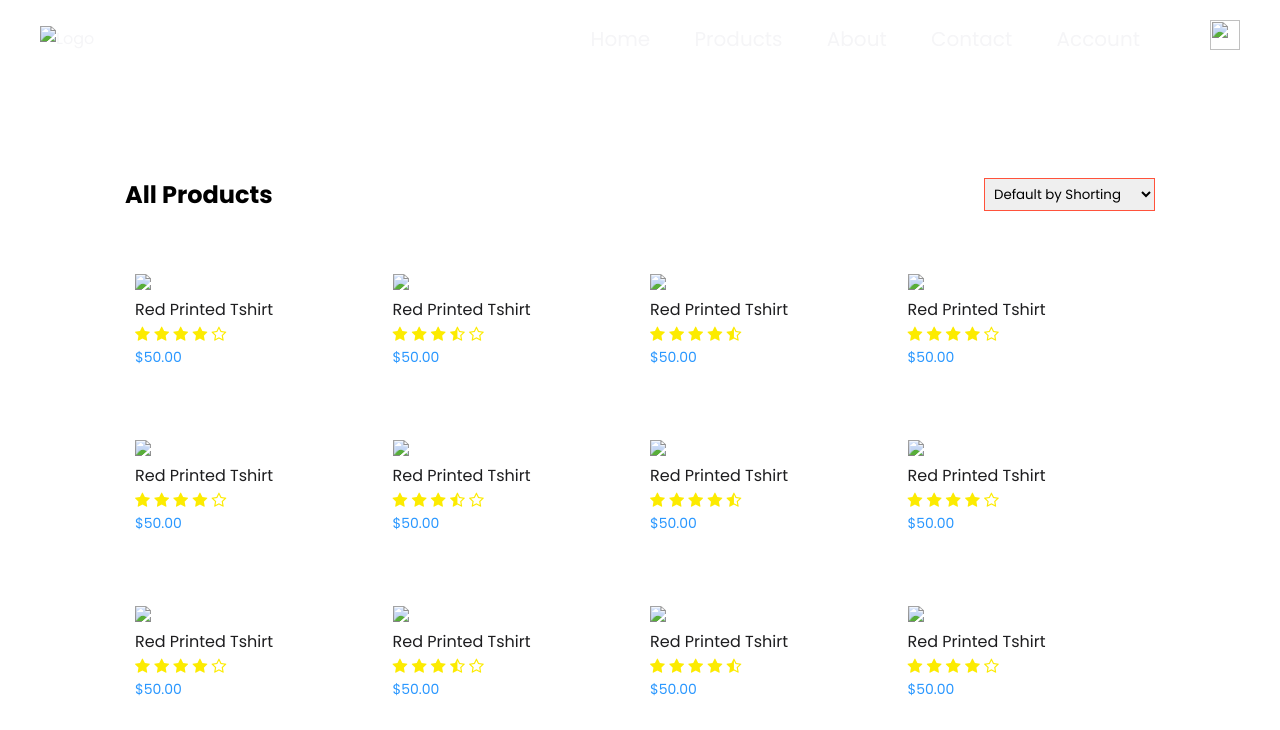
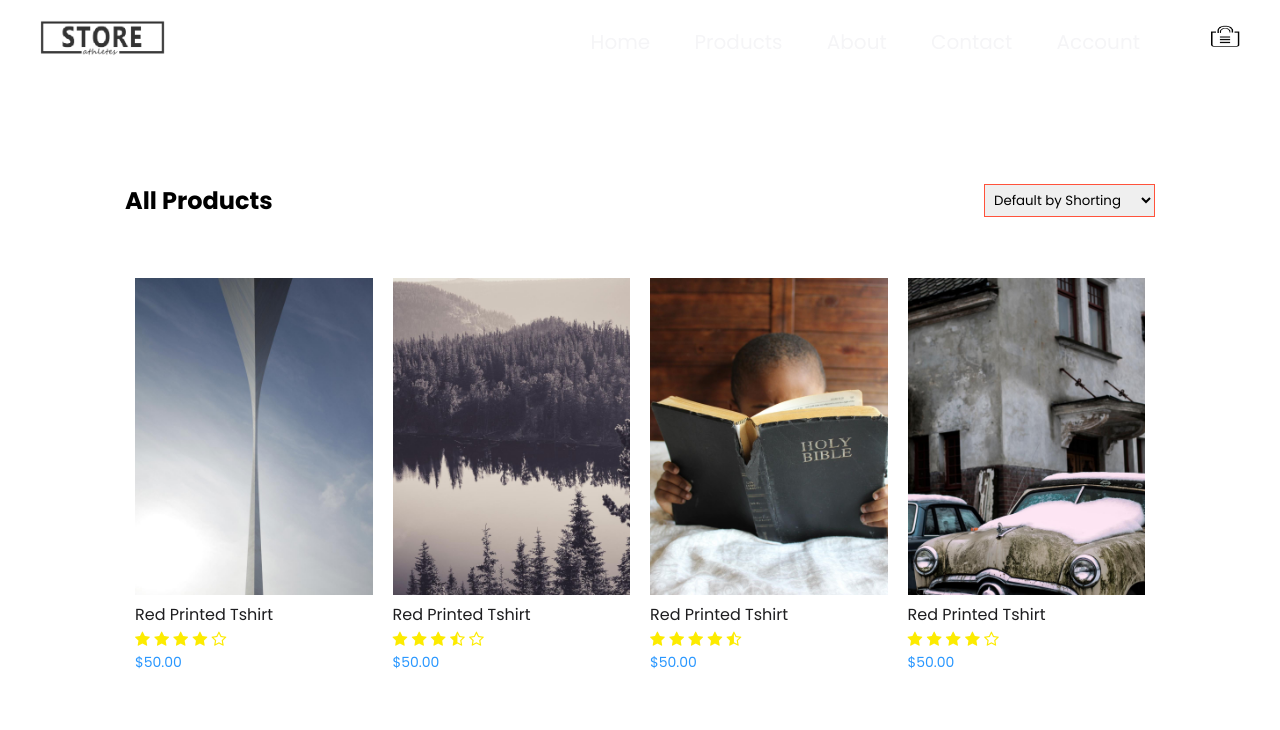
Before and after one commit to Celsocag/eComerce-portifolio, a website: page Public/products.html in a window 1280 px wide. Shown: the top 730 px of the page. Drawn offline with Linux system fonts and the light colour scheme.

Commit message:
My first commit

```diff
--- a/Public/products.html
+++ b/Public/products.html
@@ -15,7 +15,7 @@
     <div class="container">
         <div class="navbar">
             <div class="logo">
-              <a href="index.html"><img src="./assets/images/logo.png" alt="Logo" width="125px"></a>
+              <a href="index.html"><img src="./img/logo.png" alt="Logo" width="125px"></a>
             </div>
             <nav>
               <ul id="MenuItems">
@@ -26,8 +26,8 @@
                 <li><a href="account.html">Account</a></li>
               </ul>
             </nav>
-            <a href="cart.html"><img src="./assets/images/cart.png" width="30px" height="30px"></a>
-            <img src="./assets/images/menu.png" class="menu-icon" onclick="menutoggle()">
+            <a href="cart.html"><img src="./img/cart.png" width="30px" height="30px"></a>
+            <img src="./img/menu.png" class="menu-icon" onclick="menutoggle()">
           </div>
     </div>
     </div>
@@ -48,7 +48,7 @@
 
         <div class="row">
             <div class="col-4">
-                <img src="./assets/images/product-1.jpg">
+                <img src="./img/product-1.jpg">
                 <h4>Red Printed Tshirt</h4>
                 <div class="rating">
                     <i class="fa fa-star"></i>
@@ -60,7 +60,7 @@
                 <p>$50.00</p>
             </div>
             <div class="col-4">
-                <img src="./assets/images/product-2.jpg">
+                <img src="./img/product-2.jpg">
                 <h4>Red Printed Tshirt</h4>
                 <div class="rating">
                     <i class="fa fa-star"></i>
@@ -72,7 +72,7 @@
                 <p>$50.00</p>
             </div>
             <div class="col-4">
-                <img src="./assets/images/product-3.jpg">
+                <img src="./img/product-3.jpg">
                 <h4>Red Printed Tshirt</h4>
                 <div class="rating">
                     <i class="fa fa-star"></i>
@@ -84,7 +84,7 @@
                 <p>$50.00</p>
             </div>
             <div class="col-4">
-                <img src="./assets/images/product-4.jpg">
+                <img src="./img/product-4.jpg">
                 <h4>Red Printed Tshirt</h4>
                 <div class="rating">
                     <i class="fa fa-star"></i>
@@ -98,7 +98,7 @@
         </div>
         <div class="row">
             <div class="col-4">
-                <img src="./assets/images/product-5.jpg">
+                <img src="./img/product-5.jpg">
                 <h4>Red Printed Tshirt</h4>
                 <div class="rating">
                     <i class="fa fa-star"></i>
@@ -110,7 +110,7 @@
                 <p>$50.00</p>
             </div>
             <div class="col-4">
-                <img src="./assets/images/product-6.jpg">
+                <img src="./img/product-6.jpg">
                 <h4>Red Printed Tshirt</h4>
                 <div class="rating">
                     <i class="fa fa-star"></i>
@@ -122,7 +122,7 @@
                 <p>$50.00</p>
             </div>
             <div class="col-4">
-                <img src="./assets/images/product-7.jpg">
+                <img src="./img/product-7.jpg">
                 <h4>Red Printed Tshirt</h4>
                 <div class="rating">
                     <i class="fa fa-star"></i>
@@ -134,7 +134,7 @@
                 <p>$50.00</p>
             </div>
             <div class="col-4">
-                <img src="./assets/images/product-8.jpg">
+                <img src="./img/product-8.jpg">
                 <h4>Red Printed Tshirt</h4>
                 <div class="rating">
                     <i class="fa fa-star"></i>
@@ -148,7 +148,7 @@
         </div>
         <div class="row">
             <div class="col-4">
-                <img src="./assets/images/product-9.jpg">
+                <img src="./img/product-9.jpg">
                 <h4>Red Printed Tshirt</h4>
                 <div class="rating">
                     <i class="fa fa-star"></i>
@@ -160,7 +160,7 @@
                 <p>$50.00</p>
             </div>
             <div class="col-4">
-                <img src="./assets/images/product-10.jpg">
+                <img src="./img/product-10.jpg">
                 <h4>Red Printed Tshirt</h4>
                 <div class="rating">
                     <i class="fa fa-star"></i>
@@ -172,7 +172,7 @@
                 <p>$50.00</p>
             </div>
             <div class="col-4">
-                <img src="./assets/images/product-11.jpg">
+                <img src="./img/product-11.jpg">
                 <h4>Red Printed Tshirt</h4>
                 <div class="rating">
                     <i class="fa fa-star"></i>
@@ -184,7 +184,7 @@
                 <p>$50.00</p>
             </div>
             <div class="col-4">
-                <img src="./assets/images/product-12.jpg">
+                <img src="./img/product-12.jpg">
                 <h4>Red Printed Tshirt</h4>
                 <div class="rating">
                     <i class="fa fa-star"></i>
@@ -216,12 +216,12 @@
                     <h3>Download Our App</h3>
                     <p>Download App for Android and IOS mobile phone</p>
                     <div class="app-logo">
-                        <img src="./assets/images/play-store.png">
-                        <img src="./assets/images/app-store.png">
+                        <img src="./img/play-store.png">
+                        <img src="./img/app-store.png">
                     </div>
                 </div>
                 <div class="footer-col-2">
-                    <img src="./assets/images/logo-white.png" alt="">
+                    <img src="./img/logo-white.png" alt="">
                     <p>Our purpose is to sustainability make the pleasures and the benefits of sports accessible to the
                         many</p>
                 </div>
```
